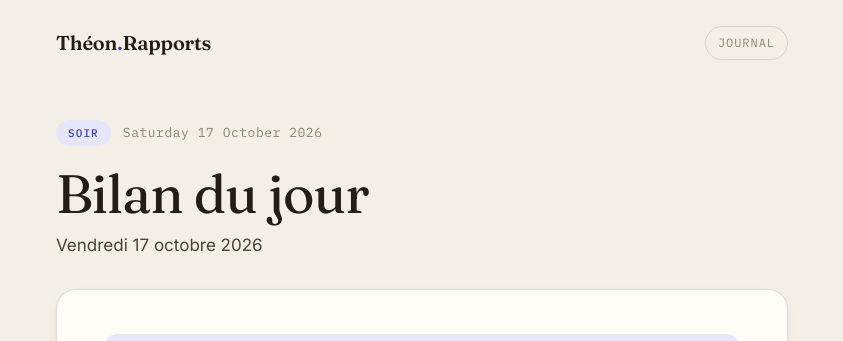
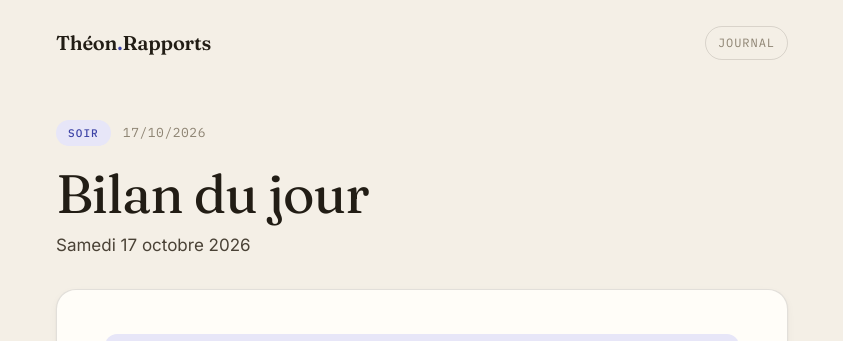
Before and after one commit to Geoffrey-Maillot/theon-rapports, a Jekyll site: the page built from _posts/2026-10-17-soir.md, in a window 1280 px wide. Shown: the top 341 px of the page, without its empty margins (218-1061 px from the left). Built offline with Jekyll 4.4.1, drawn with Linux system fonts in a browser that asks for light colours.

Commit message:
Fix date FR (numérique) + jour correct (samedi)

```diff
--- a/_layouts/home.html
+++ b/_layouts/home.html
@@ -11,7 +11,7 @@ layout: default
 <div class="archive">
 {% assign grouped = site.posts | group_by_exp: "post", "post.date | date: '%Y-%m-%d'" %}
 {% for group in grouped %}
-  <div class="group-label">{{ group.name | date: "%A %d %B %Y" }}</div>
+  <div class="group-label">{{ group.name | date: "%d/%m/%Y" }}</div>
   {% for post in group.items %}
   <a class="entry" href="{{ post.url | relative_url }}">
     <span class="badge">{{ post.type }}</span>
--- a/_layouts/rapport.html
+++ b/_layouts/rapport.html
@@ -4,7 +4,7 @@ layout: default
 <div class="article-head">
   <div class="meta-row">
     <span class="badge">{{ page.type }}</span>
-    <span class="date">{{ page.date | date: "%A %d %B %Y" }}</span>
+    <span class="date">{{ page.date | date: "%d/%m/%Y" }}</span>
   </div>
   <h1>{{ page.title }}</h1>
   {% if page.subtitle %}<p class="sub">{{ page.subtitle }}</p>{% endif %}
--- a/_posts/2026-10-17-soir.md
+++ b/_posts/2026-10-17-soir.md
@@ -2,7 +2,7 @@
 layout: rapport
 title: "Bilan du jour"
 type: soir
-subtitle: "Vendredi 17 octobre 2026"
+subtitle: "Samedi 17 octobre 2026"
 ---
 
 ## ✅ Fait aujourd'hui
```
Also changed, not shown: _posts/2026-10-17-matin.md (+1 -1 lines).
